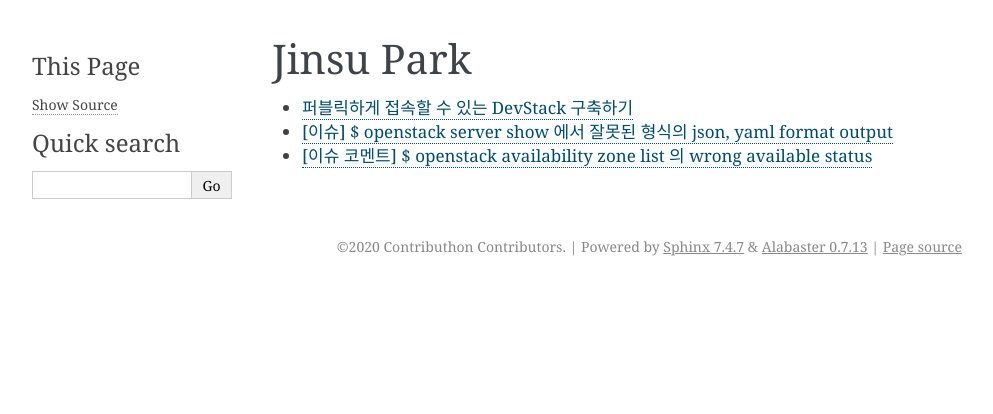
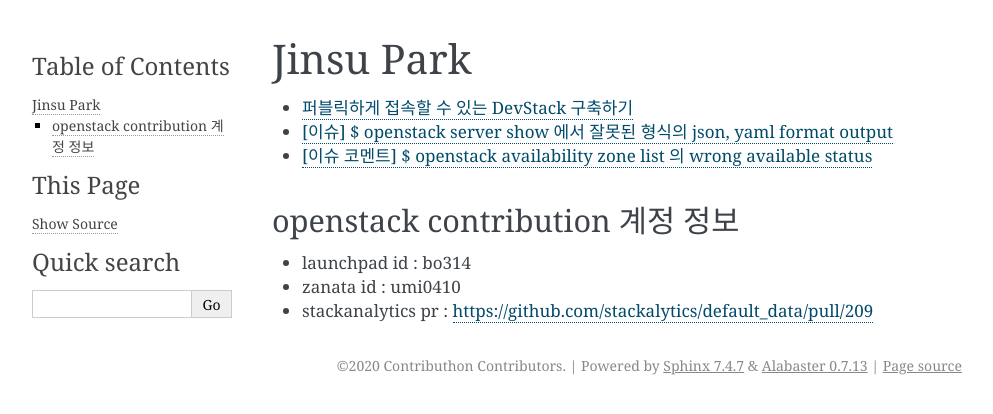
Before and after one commit to openstack-kr/contributhon-2020, a Sphinx documentation site: the page built from doc/source/jinsu_park/index.rst, in a window 1280 px wide. Shown: the top 414 px of the page, without its empty margins (148-1141 px from the left). Built offline with Sphinx 7.4.7, drawn with Linux system fonts in a browser that asks for light colours; the version number could not be read and is left out.

Commit message:
Add: account info jinsu

```diff
--- a/doc/source/jinsu_park/index.rst
+++ b/doc/source/jinsu_park/index.rst
@@ -10,3 +10,9 @@
    install_publicly_accessible_devstack.rst
    bugfix_miss_format_output.rst
    bug_comment.rst
+
+openstack contribution 계정 정보
+-------------------------------------------------
+- launchpad id : bo314
+- zanata id : umi0410
+- stackanalytics pr : https://github.com/stackalytics/default_data/pull/209
```
